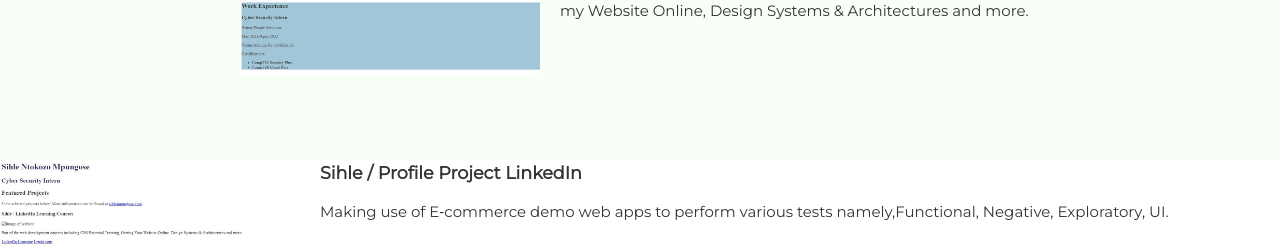
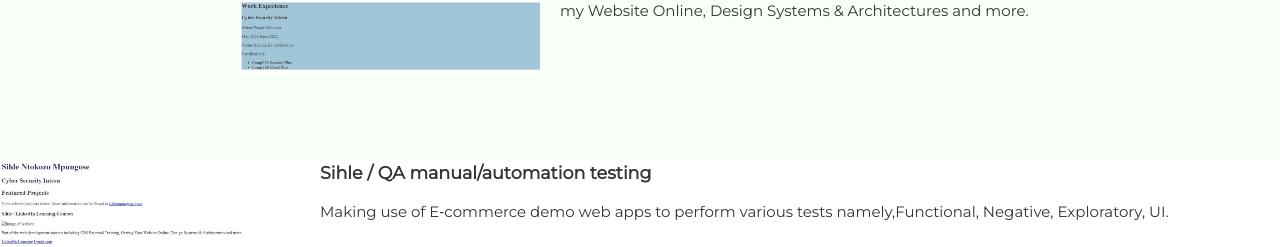
Before and after one commit to SihleMpungose/Profile, a plain HTML site: page css-portfolio/index.html in a window 1280 px wide. Shown: the part 815-1062 px from the top of the page. Drawn offline with Linux system fonts and the light colour scheme.

Commit message:
Update index.html

```diff
--- a/css-portfolio/index.html
+++ b/css-portfolio/index.html
@@ -34,7 +34,7 @@
        <!-- Project 2 -->
         <section class="project-items">
           <img src="images/websiteHTML.jpg" alt="Image of website">
-          <h3>Sihle / Profile Project LinkedIn</h3>
+          <h3>Sihle / QA manual/automation testing </h3>
           <p>Making use of E‑commerce demo web apps to perform various tests namely,Functional, Negative, Exploratory, UI. </p>
         </div>
         </section>
@@ -66,6 +66,7 @@
           <p>Support the team in maintaining process efficiency, compliance, and product/service quality.. </p>
         </div>
         </section>
+      <!-- End of Job block. -->
       </div>
       </section>
         <section class="job-item">
```
